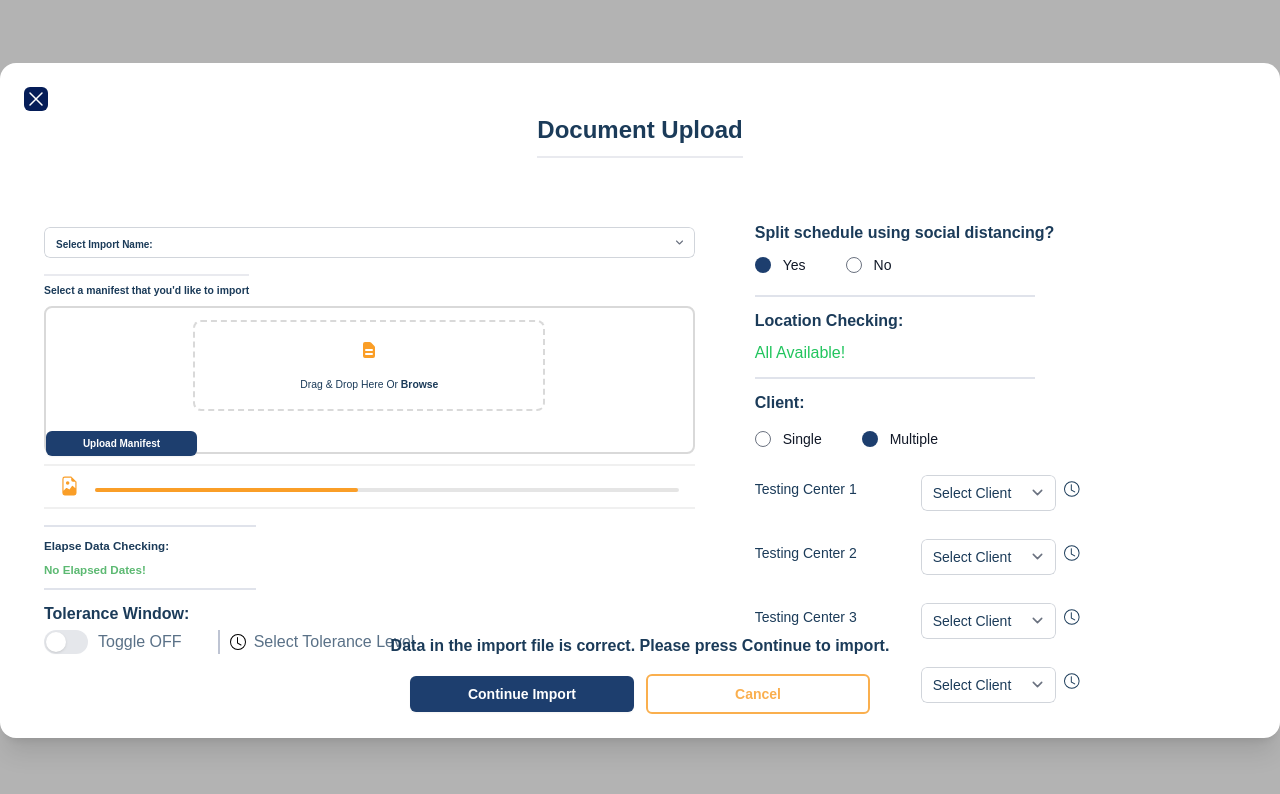
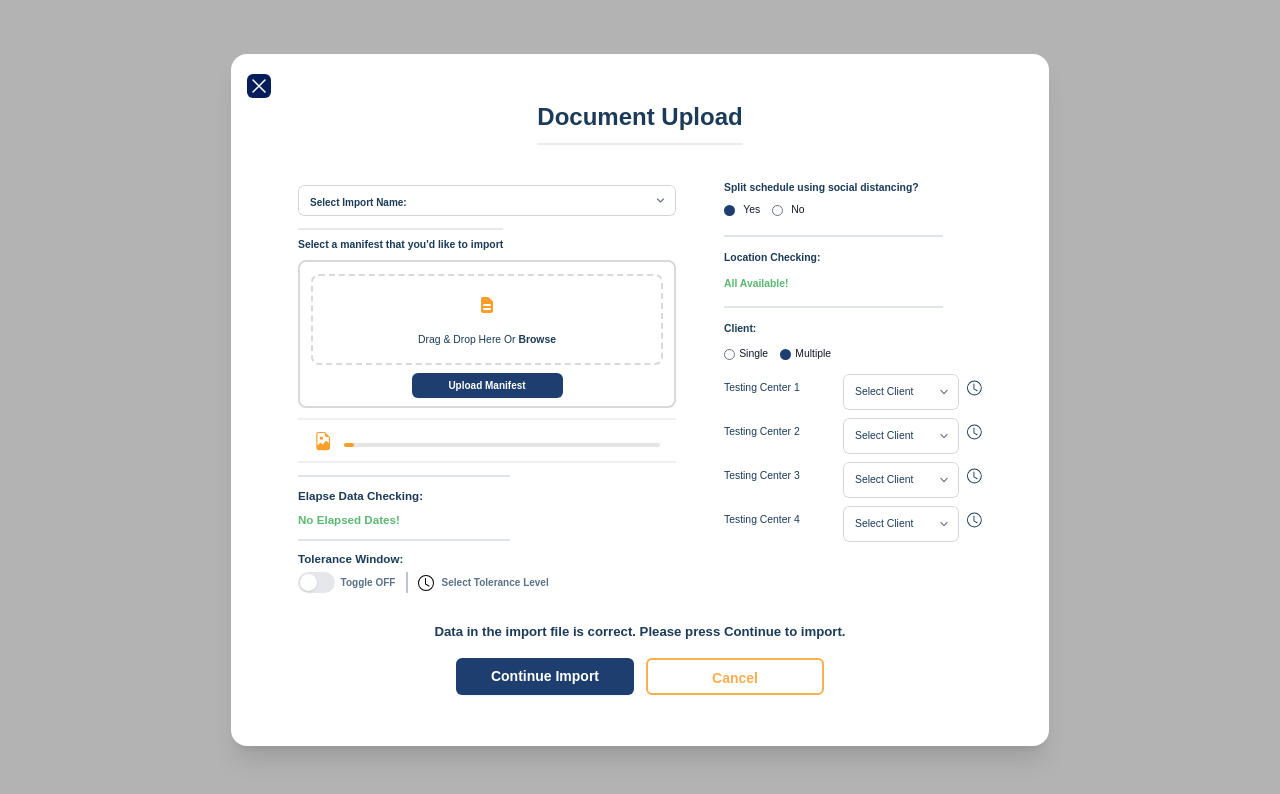
Before and after one commit to mjedwards/doc_upload, a React (Create React App) app: page / in a window 1280 px wide. Shown: the top 794 px of the page. Built offline with nearby package versions, Linux system fonts and the light colour scheme.

Commit message:
refactored some code, created new components, updated the upload document feature, and updated some styling to closely adhere to the design

```diff
--- a/src/Components/Client/ClientOptions.js
+++ b/src/Components/Client/ClientOptions.js
@@ -1,18 +1,26 @@
 import React from "react";
 import classNames from "../../utils/joinClassNames";
-import { BsClock } from "react-icons/bs";
+import TestCenters from "./TestCenters";
 
 const ClientOptions = () => {
 	const options = [
 		{ id: "single", title: "Single" },
 		{ id: "multiple", title: "Multiple" },
 	];
+
+	const testingCenters = [
+		{ id:"test-center-1", label: "Testing Center 1", options: [1, 2, 3, 4] },
+		{ id:"test-center-2", label: "Testing Center 2", options: [1, 2, 3, 4] },
+		{ id:"test-center-3", label: "Testing Center 3", options: [1, 2, 3, 4] },
+		{ id:"test-center-4", label: "Testing Center 4", options: [1, 2, 3, 4] },
+	  ];
+
 	return (
 		<div>
-			<p className='text-[#1B3B59] font-bold mt-4'>Client:</p>
-			<fieldset className='my-4'>
+			<p className='text-[#1B3B59] font-extrabold text-[0.65rem] font-bold mt-4'>Client:</p>
+			<fieldset className='mt-[0.5rem] '>
 				<legend className='sr-only'>Client Options</legend>
-				<div className='space-y-4 sm:flex sm:items-center sm:space-x-10 sm:space-y-0'>
+				<div className='space-y-4 sm:flex sm:items-center sm:space-x-3 sm:space-y-0'>
 					{options.map((option) => (
 						<div key={option.id} className='flex items-center'>
 							<input
@@ -29,93 +37,14 @@ const ClientOptions = () => {
 							/>
 							<label
 								htmlFor={option.id}
-								className='ml-3 text-sm font-medium leading-6 text-gray-900'>
+								className='ml-1 text-[0.65rem] font-medium leading-6 text-gray-900'>
 								{option.title}
 							</label>
 						</div>
 					))}
 				</div>
 			</fieldset>
-			<div className='flex flex-row gap-16 mb-5 items-center'>
-				<label
-					htmlFor='test-center-1'
-					className=' text-sm font-medium leading-6 text-[#1B3B59]'>
-					Testing Center 1
-				</label>
-				<div className='flex flex-row items-center gap-2'>
-					<select
-						id='test-center-1'
-						name='test-center-1'
-						className='mt-2  w-full rounded-md border-0 py-1.5 pl-3 pr-10 text-[#1B3B59] ring-1 ring-inset ring-gray-300 focus:ring-2 focus:ring-[#1B3B59] sm:text-sm sm:leading-6'
-						defaultValue='Select Client'>
-						<option>Select Client</option>
-						<option>1</option>
-						<option>2</option>
-						<option>3</option>
-					</select>
-					<BsClock size='20' className="clock"/>
-				</div>
-			</div>
-			<div className='flex flex-row gap-16 mb-5 items-center'>
-				<label
-					htmlFor='test-center-2'
-					className=' text-sm font-medium leading-6 text-[#1B3B59]'>
-					Testing Center 2
-				</label>
-				<div className='flex flex-row items-center gap-2'>
-					<select
-						id='test-center-2'
-						name='test-center-2'
-						className='mt-2  w-full rounded-md border-0 py-1.5 pl-3 pr-10 text-[#1B3B59] ring-1 ring-inset ring-gray-300 focus:ring-2 focus:ring-[#1B3B59] sm:text-sm sm:leading-6'
-						defaultValue='Select Client'>
-						<option>Select Client</option>
-						<option>1</option>
-						<option>2</option>
-						<option>3</option>
-					</select>
-					<BsClock size='20' className="clock"/>
-				</div>
-			</div>
-			<div className='flex flex-row gap-16 mb-5 items-center'>
-				<label
-					htmlFor='test-center-3'
-					className=' text-sm font-medium leading-6 text-[#1B3B59]'>
-					Testing Center 3
-				</label>
-				<div className='flex flex-row items-center gap-2'>
-					<select
-						id='test-center-3'
-						name='test-center-3'
-						className='mt-2  w-full rounded-md border-0 py-1.5 pl-3 pr-10 text-[#1B3B59] ring-1 ring-inset ring-gray-300 focus:ring-2 focus:ring-[#1B3B59] sm:text-sm sm:leading-6'
-						defaultValue='Select Client'>
-						<option>Select Client</option>
-						<option>1</option>
-						<option>2</option>
-						<option>3</option>
-					</select>
-					<BsClock size='20' className="clock"/>
-				</div>
-			</div>
-			<div className='flex flex-row gap-16 mb-5 items-center'>
-				<label
-					htmlFor='test-center-4'
-					className=' text-sm font-medium leading-6 text-[#1B3B59]'>
-					Testing Center 4
-				</label>
-				<div className='flex flex-row items-center gap-2'>
-					<select
-						id='test-center-4'
-						name='test-center-4'
-						className='mt-2  w-full rounded-md border-0 py-1.5 pl-3 pr-10 text-[#1B3B59] ring-1 ring-inset ring-gray-300 focus:ring-2 focus:ring-[#1B3B59] sm:text-sm sm:leading-6'
-						defaultValue='Select Client'>
-						<option>Select Client</option>
-						<option>1</option>
-						<option>2</option>
-						<option>3</option>
-					</select>
-					<BsClock size='20' className="clock"/>
-				</div>
-			</div>
+			{testingCenters.map(center => <TestCenters id={center.id} label={center.label} options={center.options} />)}
 		</div>
 	);
 };
--- /dev/null
+++ b/src/Components/Client/TestCenters.js
@@ -0,0 +1,27 @@
+import React from 'react';
+import { BsClock } from "react-icons/bs";
+
+const TestCenters = ({id, label, options}) => {
+  return (
+    <div className='flex flex-row gap-3  items-center justify-between'>
+				<label
+					htmlFor={id}
+					className=' text-[0.65rem] font-medium leading-6 text-[#1B3B59] text-[0.65rem]'>
+					{label}
+				</label>
+				<div className='flex flex-row items-center gap-2'>
+					<select
+						id={id}
+						name={id}
+						className='mt-2  w-full rounded-md border-0 py-1.5 pl-3 pr-10 text-[#1B3B59] ring-1 ring-inset ring-gray-300 focus:ring-2 focus:ring-[#1B3B59] sm:text-[0.65rem] sm:leading-6'
+						defaultValue='Select Client'>
+						<option>Select Client</option>
+                        {options.map(choice => <option>{choice}</option>)}
+					</select>
+					<BsClock size='20' className="clock"/>
+				</div>
+			</div>
+  )
+}
+
+export default TestCenters
--- a/src/Components/Footer/ModalFooter.js
+++ b/src/Components/Footer/ModalFooter.js
@@ -18,19 +18,19 @@ const ModalFooter = ({ file }) => {
 	return (
 		<div>
 			<div>
-				<p className="text-center font-semibold text-[#1B3B59]">
+				<p className="text-center font-extrabold text-[#1B3B59] text-[0.825rem]">
 					Data in the import file is correct. Please press Continue to import.
 				</p>
 				<div className='flex flex-row justify-center items-center gap-3 mt-5'>
 					<button
 						onClick={handlePost}
 						type='button'
-						className='inline-flex justify-center rounded-md bg-[#1D3E6E] px-3 py-2 text-sm font-semibold text-white shadow-sm focus-visible:outline focus-visible:outline-2 focus-visible:outline-offset-2 sm:col-start-1 w-56'>
+						className='inline-flex justify-center rounded-md bg-[#1D3E6E] px-3 py-2 text-sm font-semibold text-white shadow-sm focus-visible:outline focus-visible:outline-2 focus-visible:outline-offset-2 sm:col-start-1 w-[178px] h-[37px]'>
 						Continue Import
 					</button>
 					<button
 						type='button'
-						className='mt-3 inline-flex justify-center rounded-md bg-white px-3 py-2 text-sm font-semibold text-[#FAAF4E] sm:col-start-2 sm:mt-0 w-56 border-solid border-[#FAAF4E] border-2'>
+						className='mt-3 inline-flex justify-center rounded-md bg-white px-3 py-2 text-sm font-semibold text-[#FAAF4E] sm:col-start-2 sm:mt-0 w-[178px] h-[37px] border-solid border-[#FAAF4E] border-2'>
 						Cancel
 					</button>
 				</div>
--- a/src/Components/Index.js
+++ b/src/Components/Index.js
@@ -12,13 +12,13 @@ function ManifestComponent() {
 	return (
 		<div>
 			<Modal>
-				<div className='right-side w-[57%] p-5 flex flex-col gap-4'>
+				<div className='right-side w-[57%] pb-5 flex flex-col gap-3'>
 					<SelectDropdown />
 					<UploadDocument />
 					<ElapseData />
 					<ToleranceWindow />
 				</div>
-				<div className='left-side w-[43%] p-5'>
+				<div className='left-side w-[43%] pb-5 pl-[28px]'>
 					<Schedule />
 					<LocationCheck />
 					<ClientOptions />
--- a/src/Components/LocationCheck/LocationCheck.js
+++ b/src/Components/LocationCheck/LocationCheck.js
@@ -12,9 +12,9 @@ const LocationCheck = () => {
       }, [isAllGood]);
 
   return (
-    <div className="border-solid border-y-2 border-[#E0E3EB] flex flex-col justify-evenly items-start gap-4 pt-4 pb-4 w-7/12">
-        <p className='text-[#1B3B59] font-bold'>Location Checking:</p>
-        <p className={isAllGood === true ? "text-green-500" : "text-red-500"}>{locationAvailability}</p>
+    <div className="border-solid border-y-2 border-[#E0E3EB] flex flex-col justify-evenly items-start gap-4 pt-4 pb-4 w-[219px] text-[0.65rem]">
+        <p className='text-[#1B3B59] font-extrabold'>Location Checking:</p>
+        <p className={isAllGood === true ? "text-[#5CB972] font-bold" : "text-red-500 font-bold"}>{locationAvailability}</p>
     </div>
   )
 }
--- a/src/Components/Modal/Modal.js
+++ b/src/Components/Modal/Modal.js
@@ -17,9 +17,9 @@ const Modal = ({ children }) => {
 			aria-modal='true'>
 			<div className='fixed inset-0 z-10 w-screen overflow-y-auto'>
 				<div className='flex min-h-full items-end mx-auto p-4 text-center sm:items-center sm:p-0 justify-center'>
-					<div className='relative h-fit w-[51.125rem] h-[42.313rem] transform  rounded-2xl bg-white px-4 pb-4 pt-5 text-left shadow-xl transition-all sm:my-8 w-[80rem] sm:p-6 overflow-auto'>
+					<div className='relative h-fit  h-[42.313rem] transform  rounded-2xl bg-white px-4 pb-[51px] text-left shadow-xl transition-all sm:my-8 w-[51.125rem] sm:pt-5 overflow-auto'>
 						<ModalHeader />
-						<div className='flex flex-row flex-nowrap gap-5 px-0 py-[41px] h-[30rem]'>{children}</div>
+						<div className='flex flex-row flex-nowrap gap-5 px-[51px] py-[2rem] h-[30rem]'>{children}</div>
 						<ModalFooter />
 					</div>
 				</div>
--- a/src/Components/Schedule/Schedule.js
+++ b/src/Components/Schedule/Schedule.js
@@ -8,13 +8,13 @@ const Schedule = () => {
 	];
 
 	return (
-		<div className="py-1.5">
-			<p className='text-[#1B3B59] font-bold'>
+		<div className="pt-1.5 pb-[0.80rem]">
+			<p className='text-[#1B3B59] font-extrabold text-[0.65rem]'>
 				Split schedule using social distancing?
 			</p>
-			<fieldset className=' my-3'>
+			<fieldset className=' mt-[0.30rem]'>
 				<legend className='sr-only'>Schedule Options</legend>
-				<div className='space-y-4 sm:flex sm:items-center sm:space-x-10 sm:space-y-0'>
+				<div className='space-y-4 sm:flex sm:items-center sm:space-x-3 sm:space-y-0'>
 					{options.map((option) => (
 						<div key={option.id} className='flex items-center'>
 							<input
@@ -31,7 +31,7 @@ const Schedule = () => {
 							/>
 							<label
 								htmlFor={option.id}
-								className='ml-3 text-sm font-medium leading-6 text-gray-900'>
+								className='ml-2 text-[0.65rem] font-medium leading-6 text-gray-900'>
 								{option.title}
 							</label>
 						</div>
--- a/src/Components/Tolerance/ToleranceWindow.js
+++ b/src/Components/Tolerance/ToleranceWindow.js
@@ -8,30 +8,30 @@ const ToleranceWindow = () => {
 
 	return (
 		<div className="flex flex-col gap-2">
-			<p className='text-[#1B3B59] font-bold'>Tolerance Window:</p>
+			<p className='text-[#1B3B59] font-extrabold text-[0.725rem]'>Tolerance Window:</p>
 			<div className='flex flex-row items-center'>
-				<div className="border-solid border-r-2 border-[#BEC4D3] flex flex-row items-center mr-2.5 gap-2.5 w-[27%]">
+				<div className="border-solid border-r-2 border-[#BEC4D3] flex flex-row items-center mr-2.5 gap-[0.35rem] w-[29%]">
 					<Switch
 						checked={enabled}
 						onChange={setEnabled}
 						className={classNames(
 							enabled ? "bg-[#1D3E6E]" : "bg-gray-200",
-							"relative inline-flex h-6 w-11 flex-shrink-0 cursor-pointer rounded-full border-2 border-transparent transition-colors duration-200 ease-in-out"
+							"relative inline-flex w-[37px] h-[21px] w-11 flex-shrink-0 cursor-pointer rounded-full border-2 border-transparent transition-colors duration-200 ease-in-out"
 						)}>
 						<span className='sr-only'>Set Tolerance Window</span>
 						<span
 							aria-hidden='true'
 							className={classNames(
-								enabled ? "translate-x-5" : "translate-x-0",
-								"pointer-events-none h-5 w-5 transform rounded-full bg-white shadow ring-0 transition duration-200 ease-in-out"
+								enabled ? "translate-x-4" : "translate-x-0",
+								"pointer-events-none h-[17px] w-[17px] transform rounded-full bg-white shadow ring-0 transition duration-200 ease-in-out"
 							)}
 						/>
 					</Switch>
-					<p className="text-[#5A7187]">Toggle {!enabled ? "OFF" : "ON"}</p>
+					<p className="text-[#5A7187] text-[0.625rem] font-bold">Toggle {!enabled ? "OFF" : "ON"}</p>
 				</div>
 				<div className="flex flex-row items-center gap-2">
 					<BsClock />
-					<p className="text-[#5A7187]">Select Tolerance Level</p>
+					<p className="text-[#5A7187] text-[0.625rem] font-bold">Select Tolerance Level</p>
 				</div>
 			</div>
 		</div>
--- a/src/Components/UploadDocument/DropZone.js
+++ b/src/Components/UploadDocument/DropZone.js
@@ -1,10 +1,10 @@
 import React from 'react'
 import { HiDocumentText } from "react-icons/hi";
 
-const DropZone = ({dropHandler, handleBrowseClick, dragOverHandler, uploadError}) => {
+const DropZone = ({dropHandler, handleBrowseClick, dragOverHandler, handleFileChange, uploadError}) => {
   return (
     <>
-    <div className='border-solid border-2 border-[#D9D9D9] rounded-lg p-0 block my-2.5 h-[148px]'>
+    <div className='border-solid border-2 border-[#D9D9D9] rounded-lg p-0 flex flex-col items-center justify-center my-2.5 h-[148px]'>
     <div
         id='drop_zone'
         className='border-spacing-2 border-dashed border-[#D9D9D9] border-2 rounded-lg h-40 flex flex-col items-center justify-center h-[91px] w-[22rem] mt-[12px] mb-0 mx-auto'
@@ -27,9 +27,9 @@ const DropZone = ({dropHandler, handleBrowseClick, dragOverHandler, uploadError}
         id='fileInput'
         className='hidden'
         accept='.csv'
-        onChange={(e) => console.log("File selected: ", e.target.files[0])}
+        onChange={handleFileChange}
     />
-    <button className='inline-flex justify-center rounded-md bg-[#1D3E6E] px-3 py-2 text-[0.625rem] font-semibold text-white shadow-sm focus-visible:outline focus-visible:outline-2 focus-visible:outline-offset-2 focus-visible:outline-indigo-600 sm:col-start-1 w-56 m-auto mt-5 w-[151px] h-[25px]'>
+    <button className='inline-flex justify-center rounded-md bg-[#1D3E6E] px-3 py-2 text-[0.625rem] font-semibold text-white shadow-sm focus-visible:outline focus-visible:outline-2 focus-visible:outline-offset-2 focus-visible:outline-indigo-600 m-auto w-[151px] h-[25px]'>
         Upload Manifest
     </button>
 </div>
--- a/src/Components/UploadDocument/UploadDocument.js
+++ b/src/Components/UploadDocument/UploadDocument.js
@@ -7,6 +7,7 @@ const UploadDocument = () => {
 	const [file, setFile] = useState(null);
 	const [uploadError, setErrorUpload] = useState(null);
 	const [size, setSize] = useState(null);
+
 
 
 	useEffect(() => {
@@ -19,6 +20,16 @@ const UploadDocument = () => {
 	const handleBrowseClick = () => {
 		const fileInput = document.getElementById("fileInput");
 		fileInput.click();
+	};
+
+	const handleFileChange = (e) => {
+		const file = e.target.files[0];
+		if (file.name.endsWith(".csv")) {
+			setErrorUpload(null);
+			setFile(file);
+		} else {
+			setErrorUpload("Invalid file type");
+		}
 	};
 
 	const dropHandler = (e) => {
@@ -59,7 +70,7 @@ const UploadDocument = () => {
 			<p className='w-fit border-t-2 border-[#E9EAEF] border-solid pt-2.5 text-[#1B3B59] font-extrabold text-[0.65rem]'>
 				Select a manifest that you'd like to import
 			</p>
-			<DropZone handleBrowseClick={handleBrowseClick} dropHandler={dropHandler} dragOverHandler={dragOverHandler} uploadError={uploadError}/>
+			<DropZone handleBrowseClick={handleBrowseClick} dropHandler={dropHandler} dragOverHandler={dragOverHandler} handleFileChange={handleFileChange} uploadError={uploadError}/>
 			<UploadProgress file={file} size={size} />
 		</div>
 	);
--- a/src/Components/UploadDocument/UploadProgress.js
+++ b/src/Components/UploadDocument/UploadProgress.js
@@ -3,17 +3,16 @@ import { BsFileEarmarkImage } from "react-icons/bs";
 
 const UploadProgress = ({file, size}) => {
   return (
-        	<div className='download-progress border-solid border-y-2 border-[#F0F0F0] flex flex-row py-0 px-4 h-[45px] items-center gap-4'>
+        	<div className='download-progress border-solid border-y-2 border-[#F0F0F0] flex flex-row py-0 px-4 h-[45px] items-center gap-3'>
 				<BsFileEarmarkImage className='gold' size='20' />
 				<div className='file-info w-full'>
 					<div className='flex flex-row gap-4 justify-between items-center'>
-						<p className='text-[#D7D7DA] text-xs'>{file?.name}</p>
-						<span className='text-black text-xs'>{size}</span>
+						<p className='text-[#D7D7DA] text-[0.625rem]'>{file?.name}</p>
+						<span className='text-black text-[0.625rem]'>{size}</span>
 					</div>
 					<div className='w-full bg-[#E5E5E5] rounded-full h-1 mt-2'>
 						<div
-							className='bg-[#FA9E27] h-1 rounded-full'
-							style={{ width: "45%" }}></div>
+							className='bg-[#FA9E27] h-1 rounded-full w-[3%]'></div>
 					</div>
 				</div>
 			</div>
--- a/src/index.css
+++ b/src/index.css
@@ -56,6 +56,8 @@ table {
 }
 [type='radio'] {
     color: #1D3E6E;
+	height: 0.7rem;
+    width: 0.7rem;
 }
 [type='radio']:focus {
     --tw-ring-color: #1D3E6E;
```
